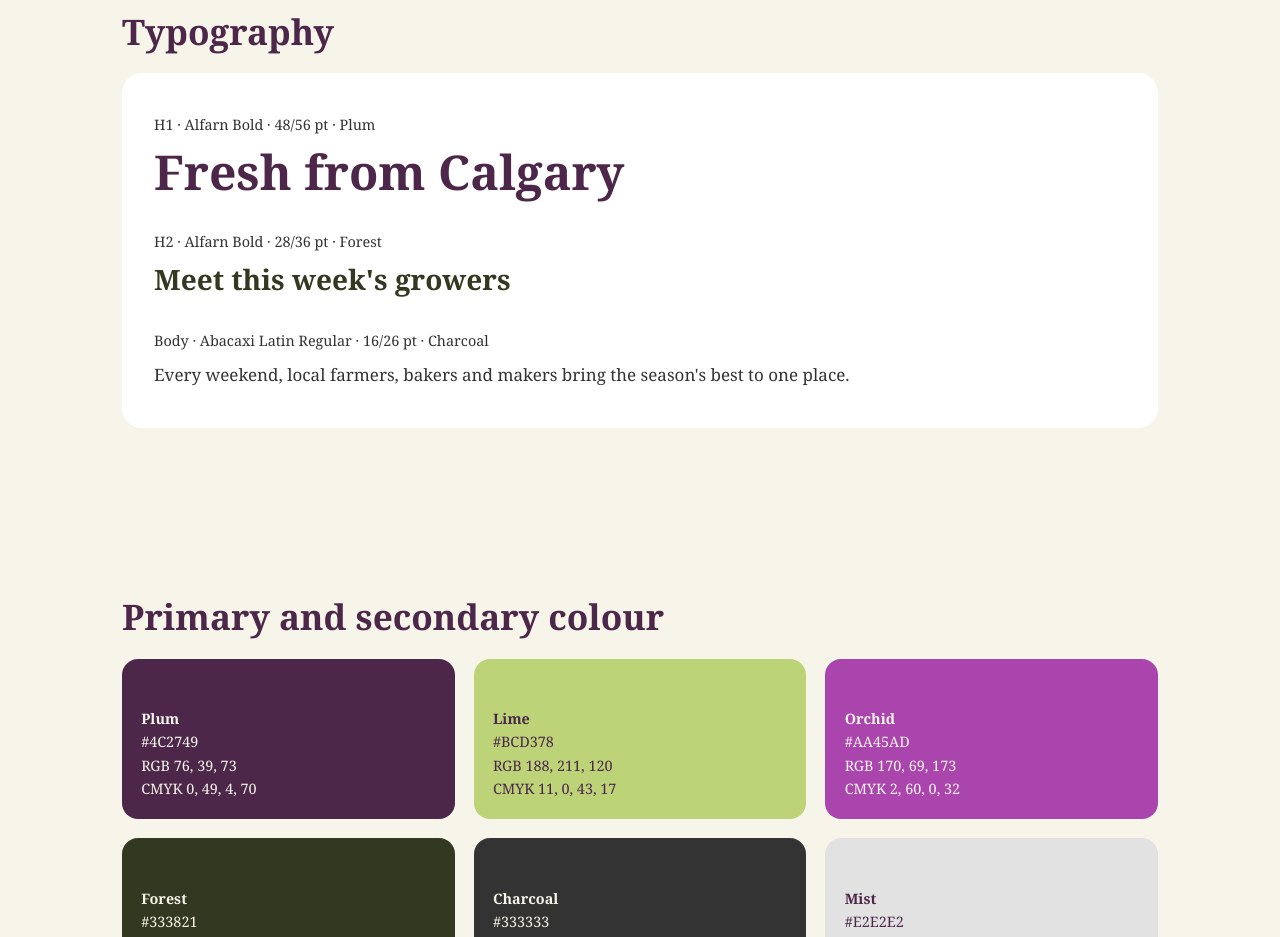
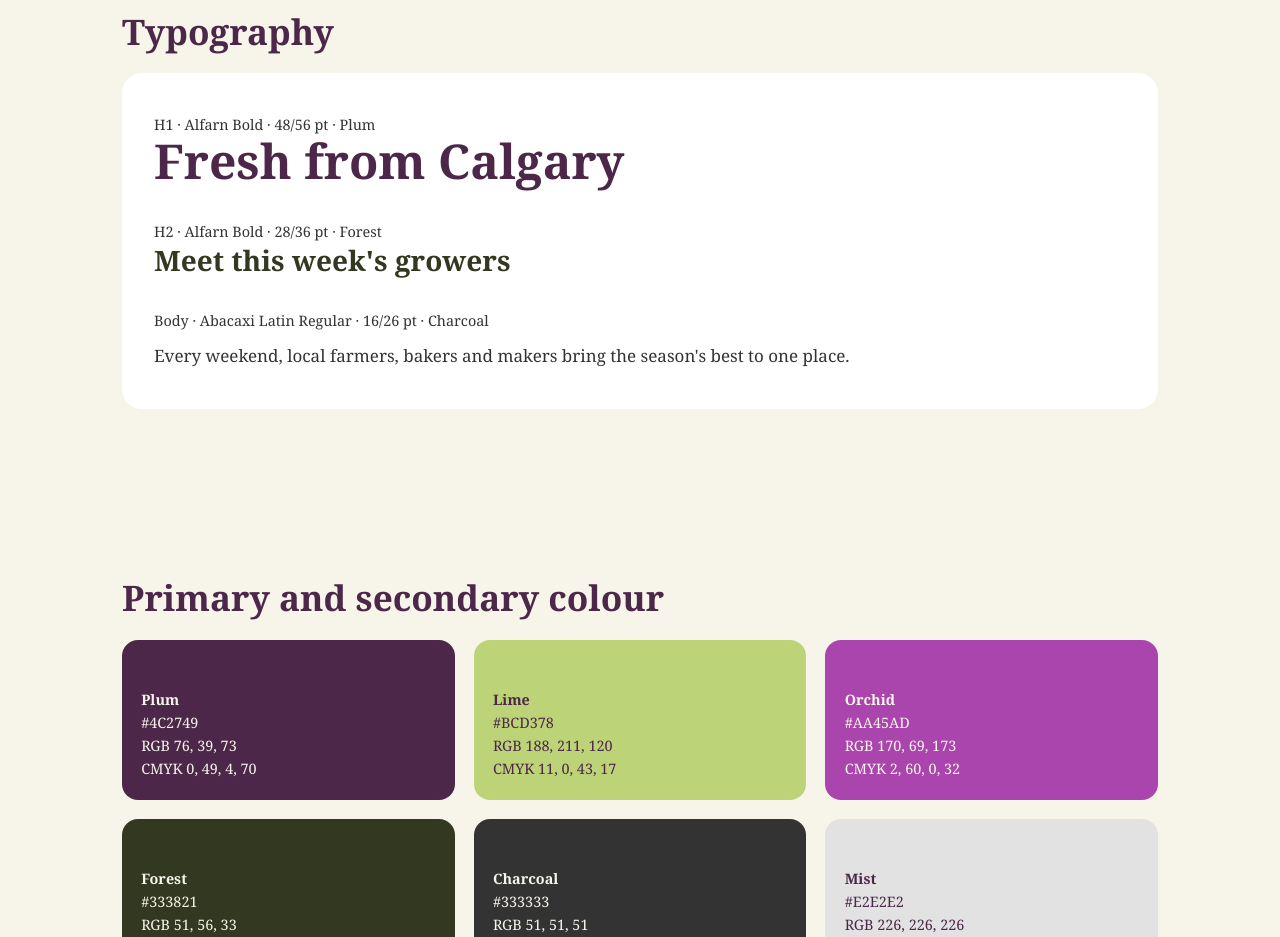
Before and after one commit to grandest-nothing/yycmarketbrandguidelines, a plain HTML site: page index.html in a window 1280 px wide. Shown: the part 3183-4120 px from the top of the page. Drawn offline with Linux system fonts and the light colour scheme; a web font is replaced by a local one.

Commit message:
Typography: tighten H1/H2 examples to their labels

```diff
--- a/styles.css
+++ b/styles.css
@@ -19,8 +19,8 @@ section{padding:5rem 2rem;max-width:1100px;margin:auto}
 #colour .grid{grid-template-columns:repeat(3,1fr)}
 .demo{background:#fff;border-radius:20px;padding:2.5rem 2rem}
 .demo small{display:block;margin:0 0 .6rem;font-size:.9rem}
-.demo .h1{font:700 3rem/1.1 var(--display);color:var(--plum);margin:0 0 2rem}
-.demo .h2{font:700 1.75rem/1.2 var(--display);color:var(--forest);margin:0 0 2rem}
+.demo .h1{font:700 3rem/1 var(--display);color:var(--plum);margin:-.55rem 0 2.2rem}
+.demo .h2{font:700 1.75rem/1 var(--display);color:var(--forest);margin:-.4rem 0 2.2rem}
 .demo p{font-family:var(--body);margin:0}
 .ring{width:130px;height:130px;border-radius:50%;border:24px solid var(--plum);border-right-color:transparent}
 .stripes{height:130px;border-radius:12px;background:repeating-linear-gradient(-28deg,var(--lime) 0 14px,var(--cream) 14px 28px)}
```
